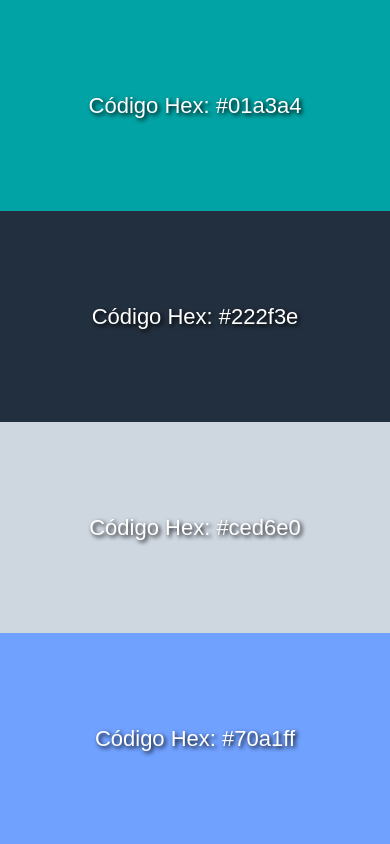
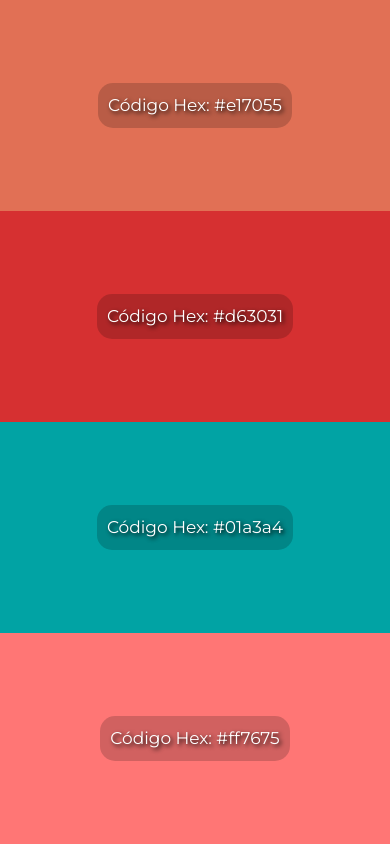
Before and after one commit to edurojas-tech/estudos_js, a plain HTML site: page exemplos-praticos/ex01_paletaCores/index.html in a window 390 px wide. Drawn offline with nearby package versions, Linux system fonts and the light colour scheme.

Commit message:
atualização do projeto

```diff
--- a/exemplos-praticos/ex01_paletaCores/css/estilos.css
+++ b/exemplos-praticos/ex01_paletaCores/css/estilos.css
@@ -1,3 +1,4 @@
+@import url('https://fonts.googleapis.com/css2?family=Montserrat&display=swap');
 body, html, .containerf{
     display: flex;
     flex-wrap: wrap;
@@ -8,6 +9,11 @@ body, html, .containerf{
     margin: 0;
     overflow: auto;
 }
+
+.nav{
+    padding: 10px;
+}
+
 .colors{
     width: calc(100% / 4);
     height: calc(100% / 4);
@@ -15,22 +21,27 @@ body, html, .containerf{
     display: flex;
     align-items: center;
     justify-content: center;
-    font-family: Arial, Helvetica, sans-serif;
-    font-size: 22px;
+    font-family: 'Montserrat', sans-serif;
+    font-size: 17px;
     text-shadow: 2px 2px 4px #000
 }
 
+.descricao{
+    border-radius: 15px;
+    padding: 10px;
+    background-color: rgba(0,0,0,0.18);
+}
+
 @media(max-width: 600px){
-    .containerf{
+    body, html, .containerf{
         display: flex;
-        flex-direction: column;
+        flex-direction: row !important;
         align-items: center;
         justify-content: center;
         flex-wrap: wrap;
     }
 
     .colors{
-        width: 100%;
-
+        width: 100vw;
     }
 }
--- /dev/null
+++ b/exemplos-praticos/ex01_paletaCores/css/scroll.css
@@ -0,0 +1,18 @@
+::-webkit-scrollbar {
+    width: 9px;
+    background-color: whitesmoke;
+    /* display: none; */
+}
+
+::-webkit-scrollbar-track {
+    /* -webkit-box-shadow: inset 0 0 6px rgba(0,0,0,0.3);  */
+    border-radius: 5px;
+
+}
+
+::-webkit-scrollbar-thumb {
+    border-radius: 5px;
+    -webkit-box-shadow: inset 0 0 6px rgba(0,0,0,0.5);
+    background-color: #2d3436;
+    /* display: none; */
+}
--- a/exemplos-praticos/ex01_paletaCores/index.html
+++ b/exemplos-praticos/ex01_paletaCores/index.html
@@ -13,6 +13,7 @@
     <title>Paleta de Cores | Exemplo 01</title>
     <link rel="stylesheet" href="https://cdn.jsdelivr.net/npm/bulma@0.9.2/css/bulma.min.css">
     <link rel="stylesheet" href="css/estilos.css">
+    <link rel="stylesheet" href="css/scroll.css">
 
 </head>
 <body>
--- a/exemplos-praticos/ex01_paletaCores/js/main.js
+++ b/exemplos-praticos/ex01_paletaCores/js/main.js
@@ -3,7 +3,11 @@ let paletaCores = {
     classe: ".colors",
     cores: [],
     listCores: [
+        "#e17055",
+        "#d63031",
         "#01a3a4",
+        "#ff7675",
+        "#fdcb6e",
         "#222f3e",
         "#ced6e0",
         "#70a1ff",
@@ -29,7 +33,7 @@ let paletaCores = {
     elementoMain(cor, corDesc) {
         return `
                 <div class="colors" style="background-color: ${cor}; color: white">
-                    <p>Código Hex: <b">${corDesc}</b></p>
+                    <p class='descricao'>Código Hex: <b">${corDesc}</b></p>
                 </div>
             `;
     },
```
Also changed, not shown: javascript-antes-framework/01-objetos.js (added, +40 -0 lines), javascript-antes-framework/02-arrowfunction.js (added), javascript-antes-framework/03-destructuring.js (added), javascript-antes-framework/04-rest-spread.js (added), javascript-antes-framework/05-module.js (added).
